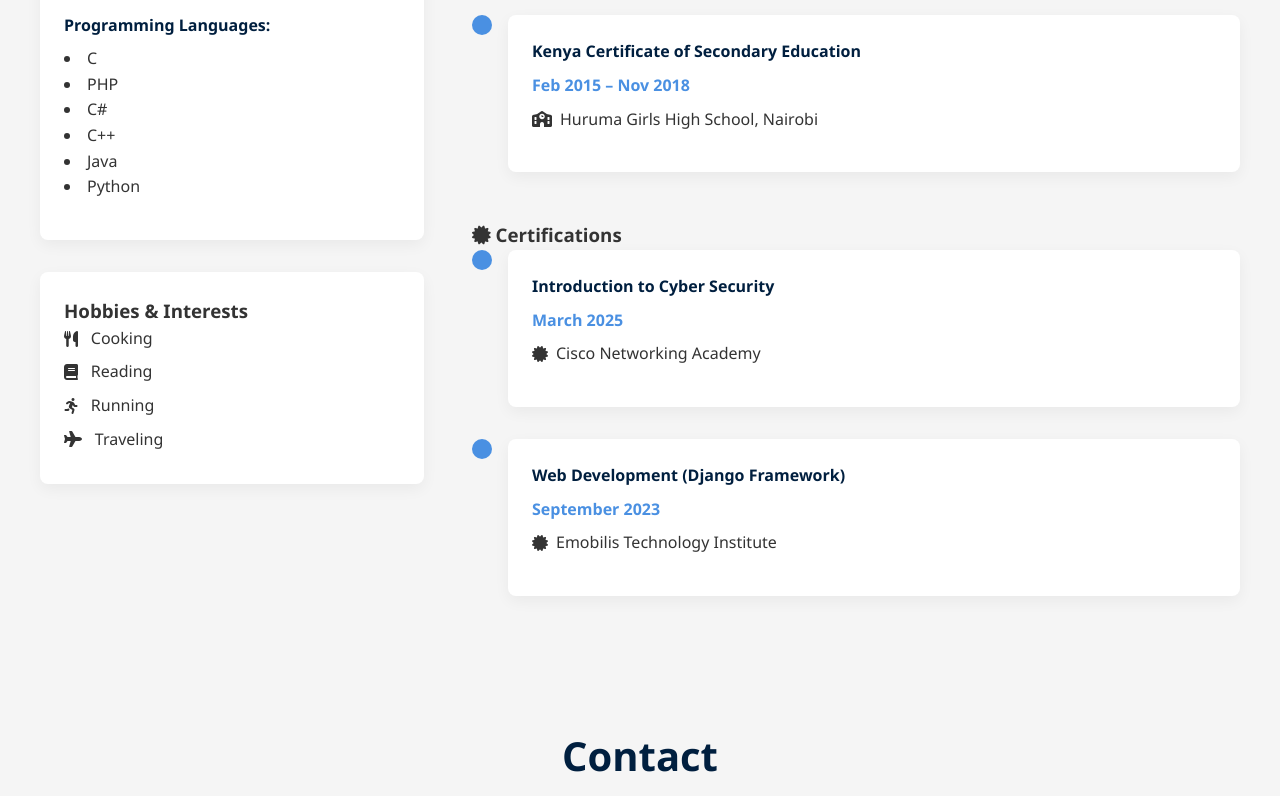
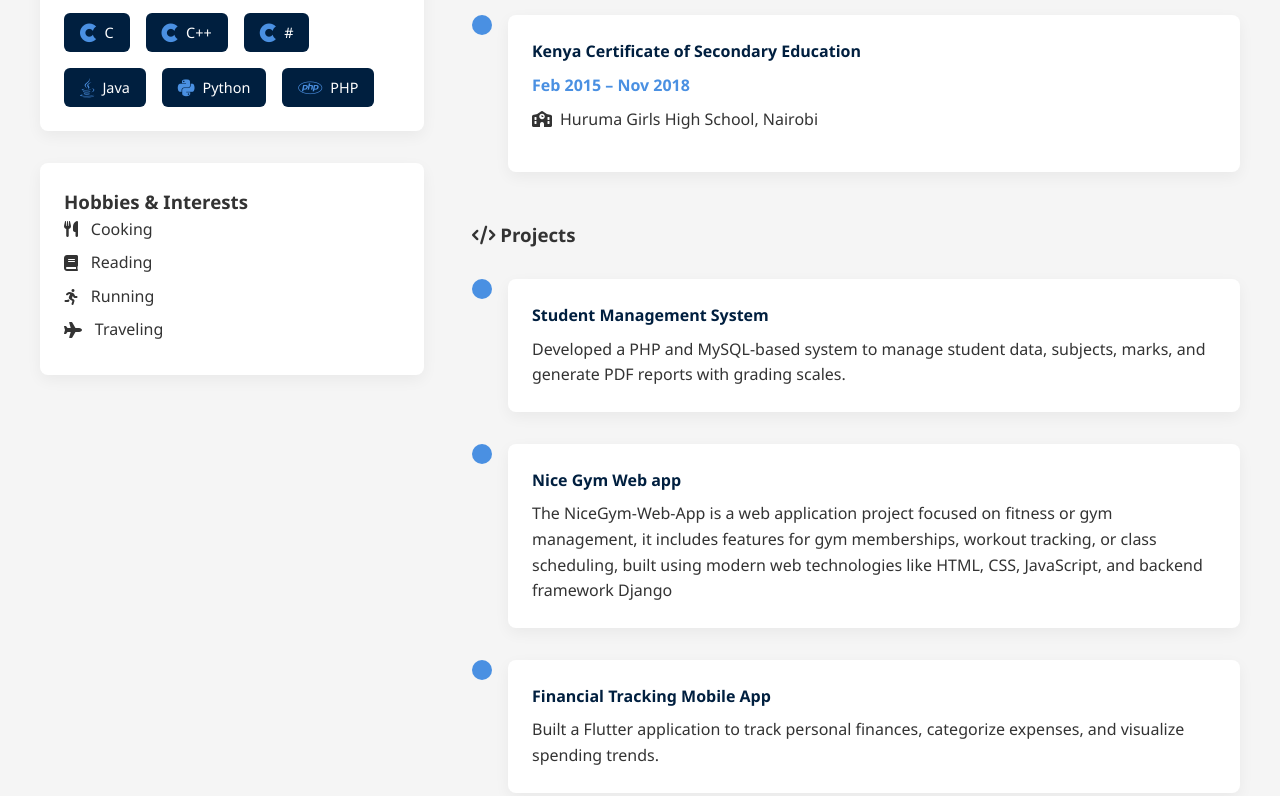
Before and after one commit to Nice254-art/hackportfolio, a plain HTML site: page index.html in a window 1280 px wide. Shown: the part 2831-3627 px from the top of the page. Drawn offline with Linux system fonts and the light colour scheme.

Commit message:
portfolio

```diff
--- a/index.html
+++ b/index.html
@@ -260,21 +260,16 @@
                         </div>
 
                         <div class="technical-skills">
-                            <h3>Technical Skills</h3>
-                            <div class="skills-list">
-                                <div class="skill-category">
-                                    <h4>Programming Languages:</h4>
-                                    <ul>
-                                        <li>C</li>
-                                        <li>PHP</li>
-                                        <li>C#</li>
-                                        <li>C++</li>
-                                        <li>Java</li>
-                                        <li>Python</li>
-                                    </ul>
-                                </div>
-                            </div>
-                        </div>
+    <h3>Technical Skills</h3>
+    <div class="skills-icons">
+        <div class="skill"><i class="fab fa-cuttlefish"></i> C</div>
+        <div class="skill"><i class="fab fa-cuttlefish"></i> C++</div>
+        <div class="skill"><i class="fab fa-cuttlefish"></i>#</div>
+        <div class="skill"><i class="fab fa-java"></i> Java</div>
+        <div class="skill"><i class="fab fa-python"></i> Python</div>
+        <div class="skill"><i class="fab fa-php"></i> PHP</div>
+    </div>
+</div>
 
                         <div class="hobbies-interests">
                             <h3>Hobbies & Interests</h3>
@@ -355,6 +350,36 @@
                                 </div>
                             </div>
                         </div>
+                          <!-- Projects Section -->
+                          <!-- Projects Section -->
+<div class="projects-section">
+    <h3> <i class="fas fa-code"></i> Projects</h3>
+
+    <div class="project-item">
+        <div class="project-dot"></div>
+        <div class="project-content">
+            <h4>Student Management System</h4>
+            <p>Developed a PHP and MySQL-based system to manage student data, subjects, marks, and generate PDF reports with grading scales.</p>
+        </div>
+    </div>
+
+    <div class="project-item">
+        <div class="project-dot"></div>
+        <div class="project-content">
+            <h4>Nice Gym Web app</h4>
+            <p>The NiceGym-Web-App is a web application project focused on fitness or gym management, it includes features for gym memberships, workout tracking, or class scheduling, built using modern web technologies like HTML, CSS, JavaScript, and backend framework Django  </p>
+        </div>
+    </div>
+
+    <div class="project-item">
+        <div class="project-dot"></div>
+        <div class="project-content">
+            <h4>Financial Tracking Mobile App</h4>
+            <p>Built a Flutter application to track personal finances, categorize expenses, and visualize spending trends.</p>
+        </div>
+    </div>
+</div>
+
 
                         <div class="certifications-section">
                             <h3><i class="fas fa-certificate"></i> Certifications</h3>
@@ -380,12 +405,19 @@
                                         <i class="fas fa-certificate"></i>
                                         <span>Emobilis Technology Institute</span>
                                     </div>
+
                                 </div>
                             </div>
                         </div>
                     </div>
                 </div>
+                <div class="resume-download">
+    <a href="downloads/oduorAkinyiCV .pdf" download class="download-btn">
+        <i class="fas fa-download"></i> Download Resume
+    </a>
+</div>
             </div>
+
         </section>
 
         <!-- Contact Section -->
--- a/style.css
+++ b/style.css
@@ -724,3 +724,98 @@ body {
     align-items: center;
   }
 }
+.projects-section {
+    margin-bottom: 3rem;
+}
+
+.projects-section {
+    margin-bottom: 3rem;
+}
+
+.projects-section h3 {
+     color: var(--dark-gray);
+    margin-bottom: 1.5rem;
+    border-bottom: none;      /* Remove any bottom border */
+    text-decoration: none;
+    padding-bottom: 0.3rem;
+}
+
+.project-item {
+    display: flex;
+    margin-bottom: 2rem;
+}
+
+.project-dot {
+    width: 20px;
+    height: 20px;
+    background-color: var(--accent-color);
+    border-radius: 50%;
+    margin-right: 1rem;
+    flex-shrink: 0;
+}
+
+.project-content {
+    background-color: var(--text-light);
+    padding: 1.5rem;
+    border-radius: 8px;
+    box-shadow: var(--shadow-light);
+    flex-grow: 1;
+}
+
+.project-content h4 {
+    color: var(--navy-blue);
+    margin-bottom: 0.5rem;
+}
+
+.project-content p {
+    color: var(--dark-gray);
+    line-height: 1.6;
+}
+
+
+
+.skills-icons {
+    display: flex;
+    flex-wrap: wrap;
+    gap: 1rem;
+    margin-top: 1rem;
+}
+
+.skill {
+    background-color: #001f3f;
+    color: white;
+    padding: 0.5rem 1rem;
+    border-radius: 6px;
+    display: flex;
+    align-items: center;
+    gap: 0.5rem;
+    font-size: 0.9rem;
+}
+
+.skill i {
+    color: #4a90e2;
+    font-size: 1.2rem;
+}
+
+.resume-download {
+    margin-top: 2rem;
+    text-align: center;
+}
+
+.download-btn {
+    background-color: #4a90e2;
+    color: white;
+    padding: 0.8rem 1.5rem;
+    border-radius: 8px;
+    text-decoration: none;
+    font-weight: bold;
+    transition: background 0.3s;
+}
+
+.download-btn i {
+    margin-right: 0.5rem;
+}
+
+.download-btn:hover {
+    background-color: #357ab7;
+}
```
Also changed, not shown: 1 other file.
